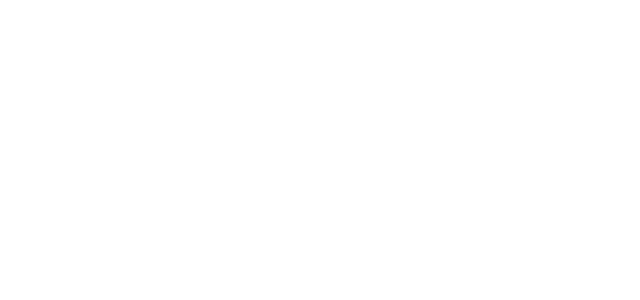
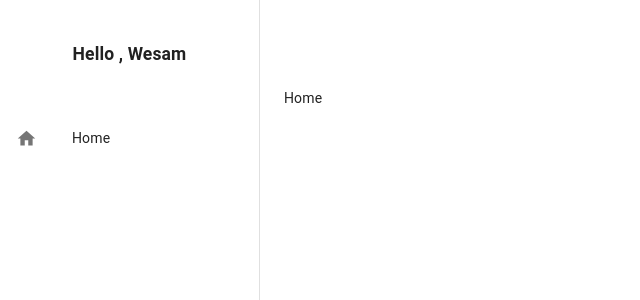
Before and after one commit to WesamAzbaidy/carseer, a React (Create React App) app: page / in a window 1280 px wide. Shown: the top 300 px of the page, without its empty margins (0-640 px from the left). Built offline with nearby package versions, Linux system fonts and the light colour scheme.

Commit message:
ADD_SIDEBAR_AND_HOME_PAGE

```diff
--- a/package.json
+++ b/package.json
@@ -16,6 +16,7 @@
     "react-router-dom": "^7.1.1",
     "react-scripts": "5.0.1",
     "redux-persist": "^6.0.0",
+    "semantic-ui-css": "^2.5.0",
     "web-vitals": "^4.2.4"
   },
   "scripts": {
--- a/src/App.js
+++ b/src/App.js
@@ -1,11 +1,32 @@
-
+import { Route, Routes } from 'react-router-dom';
 import './App.css';
+import { Box } from '@mui/material';
+import Sidebar from './pages/Sidebar/Sidebar';
+import Home from './pages/Home/Home';
 
 function App() {
   return (
-    <div className="App">
+    <Box
+      sx={{ display: "flex" }}
+    >
+      <Sidebar />
 
-    </div>
+      <Box
+        component="main"
+        sx={{
+          flexGrow: 1,
+          p: 3,
+          width: "100%",
+          marginTop: "8vh",
+          minHeight: "100vh",
+        }}
+      >
+        <Routes>
+          <Route path="/" element={<Home />} />
+        </Routes>
+      </Box>
+    </Box>
+
   );
 }
 
--- a/src/index.js
+++ b/src/index.js
@@ -3,11 +3,14 @@
 import './index.css';
 import App from './App';
 import reportWebVitals from './reportWebVitals';
+import { BrowserRouter } from 'react-router-dom';
 
 const root = ReactDOM.createRoot(document.getElementById('root'));
 root.render(
   <React.StrictMode>
-    <App />
+    <BrowserRouter>
+      <App />
+    </BrowserRouter>
   </React.StrictMode>
 );
 
--- /dev/null
+++ b/src/pages/Home/Home.js
@@ -0,0 +1,12 @@
+import React from 'react';
+
+
+const Home = () => {
+  return (
+    <div>
+      Home
+    </div>
+  );
+};
+
+export default Home;
--- /dev/null
+++ b/src/pages/Sidebar/Sidebar.js
@@ -0,0 +1,195 @@
+import React from "react";
+import Box from "@mui/material/Box";
+import CssBaseline from "@mui/material/CssBaseline";
+import Drawer from "@mui/material/Drawer";
+import IconButton from "@mui/material/IconButton";
+import List from "@mui/material/List";
+import ListItem from "@mui/material/ListItem";
+import ListItemButton from "@mui/material/ListItemButton";
+import ListItemIcon from "@mui/material/ListItemIcon";
+import ListItemText from "@mui/material/ListItemText";
+import Typography from "@mui/material/Typography";
+import {
+  Collapse,
+} from "@mui/material";
+import { useLocation, useNavigate } from "react-router-dom";
+import HomeIcon from "@mui/icons-material/Home";
+import ExpandLess from "@mui/icons-material/ExpandLess";
+import MenuIcon from "@mui/icons-material/Menu";
+import ExpandMore from "@mui/icons-material/ExpandMore";
+import "semantic-ui-css/semantic.min.css";
+const drawerWidth = 260;
+
+const Sidebar = (props) => {
+  const { window } = props;
+  const [mobileOpen, setMobileOpen] = React.useState(false);
+  const [selectedItem, setSelectedItem] = React.useState(0);
+  const [selectedChildItem, setSelectedChildItem] = React.useState(0);
+  const [isClosing, setIsClosing] = React.useState(false);
+  const [openMenuId, setOpenMenuId] = React.useState(null);
+  const navigate = useNavigate();
+  const container =
+    window !== undefined ? () => window.document.body : undefined;
+  const location = useLocation();
+  const pathnames = location.pathname.split("/").filter((x) => x);
+  function capitalizeFirstLetter(string) {
+    return string.charAt(0).toUpperCase() + string.slice(1);
+  }
+  const navItems = [
+    { id: 1, title: "Home", url: "/", icon: <HomeIcon /> },
+  ];
+
+  const handleDrawerClose = () => {
+    setIsClosing(true);
+    setMobileOpen(false);
+  };
+
+  const handleDrawerTransitionEnd = () => {
+    setIsClosing(false);
+  };
+
+  const handleDrawerToggle = () => {
+    if (!isClosing) {
+      setMobileOpen(!mobileOpen);
+    }
+  };
+
+  const handleMenuClick = (id) => {
+    setOpenMenuId(openMenuId === id ? null : id);
+  };
+
+  const drawer = (
+    <div>
+      <Box sx={{ mt: 5, mb: 5, display: "flex", justifyContent: "center" }}>
+        <Typography
+          variant="h6"
+          fontWeight="bold"
+        >
+          Hello , Wesam
+        </Typography>
+      </Box>
+      <List>
+        {navItems.map((item) => (
+          <React.Fragment key={item.id}>
+            <ListItem disablePadding>
+              <ListItemButton
+                onClick={
+                  item.children
+                    ? () => handleMenuClick(item.id)
+                    : () => {
+                      navigate(`${item.url}`);
+                      setMobileOpen(!mobileOpen);
+                      setSelectedItem(item.id);
+                      setSelectedChildItem(0);
+                    }
+                }
+              >
+                <ListItemIcon
+
+                >
+                  {item.icon}
+                </ListItemIcon>
+                <ListItemText primary={item.title} />
+                {item.children &&
+                  (item.id === openMenuId ? <ExpandLess /> : <ExpandMore />)}
+              </ListItemButton>
+            </ListItem>
+            {item.children && (
+              <Collapse
+                in={item.id === openMenuId}
+                timeout="auto"
+                unmountOnExit
+              >
+                <List component="div" disablePadding>
+                  {item.children.map((child) => (
+                    <ListItem key={child.id} disablePadding>
+                      <ListItemButton
+
+                        onClick={() => {
+                          navigate(`/${item.url}/${child.url}`);
+                          setMobileOpen(!mobileOpen);
+                          setSelectedChildItem(child.id);
+                          setSelectedItem(item.id);
+                        }}
+                      >
+                        <ListItemIcon
+
+                        >
+                          {child?.icon}
+                        </ListItemIcon>
+                        <ListItemText primary={child.title} />
+                      </ListItemButton>
+                    </ListItem>
+                  ))}
+                </List>
+              </Collapse>
+            )}
+          </React.Fragment>
+        ))}
+      </List>
+    </div>
+  );
+
+  return (
+    <Box sx={{ display: "flex" }}>
+      <CssBaseline />
+
+      <IconButton
+        aria-label="open drawer"
+        edge="start"
+        onClick={handleDrawerToggle}
+        sx={{
+          position: 'absolute',
+          left: "2vh",
+          top: '3vh',
+          "&:hover": {
+            transform: "scale(1.2)",
+          },
+          transition: "transform 0.3s ease",
+        }}
+      >
+        <MenuIcon />
+      </IconButton>
+      <Box
+        component="nav"
+        sx={{ width: { md: drawerWidth }, flexShrink: { md: 0 } }}
+        aria-label="mailbox folders"
+      >
+        <Drawer
+          container={container}
+          variant="temporary"
+          open={mobileOpen}
+          onTransitionEnd={handleDrawerTransitionEnd}
+          onClose={handleDrawerClose}
+          ModalProps={{
+            keepMounted: true,
+          }}
+          sx={{
+            display: { xs: "block", md: "none" },
+            "& .MuiDrawer-paper": {
+              boxSizing: "border-box",
+              width: drawerWidth,
+            },
+          }}
+        >
+          {drawer}
+        </Drawer>
+        <Drawer
+          variant="permanent"
+          sx={{
+            display: { xs: "none", md: "block" },
+            "& .MuiDrawer-paper": {
+              boxSizing: "border-box",
+              width: drawerWidth,
+            },
+          }}
+          open
+        >
+          {drawer}
+        </Drawer>
+      </Box>
+    </Box>
+  );
+};
+
+export default Sidebar;
```
Also changed, not shown: src/assets/carseer.jpg (added), 1 other file (tests, documents, lock files or other folders).
